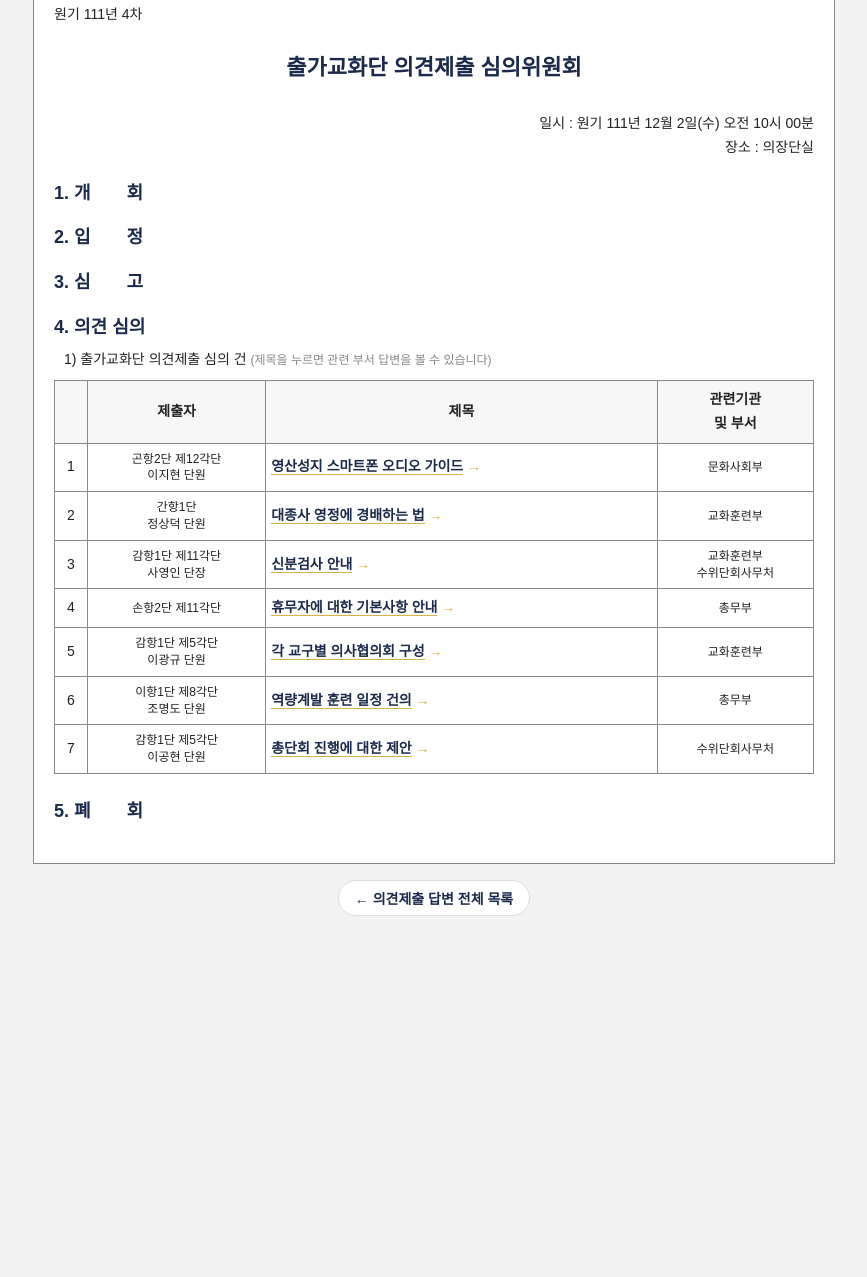
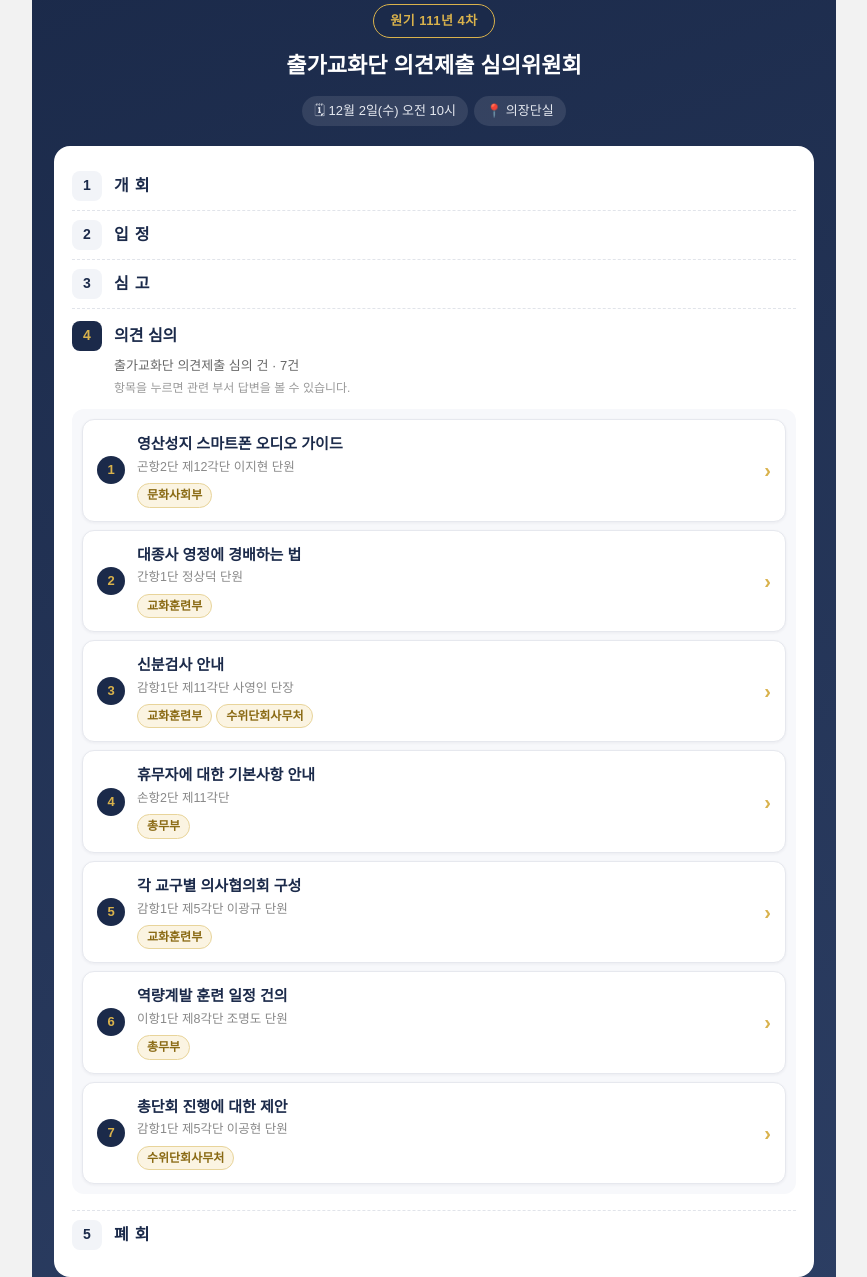
Before and after one commit to comechoi7-crypto/Opinions, a plain HTML site: page 111-4/index.html in a window 1280 px wide. Shown: the part 48-1325 px from the top of the page, without its empty margins (206-1073 px from the left). Before the commit the page ends 988 px from the top, so only its background shows below. Drawn offline with Linux system fonts and the light colour scheme.

Commit message:
111-4 안건 페이지 디자인 개선
Co-Authored-By: Claude Opus 5.5 <noreply@anthropic.com>
Claude-Session: https://claude.ai/code/session_018HMcAo6Yrgnc5y8z3T5v7V

```diff
--- a/111-4/index.html
+++ b/111-4/index.html
@@ -1,74 +1,108 @@
 <!DOCTYPE html>
 <html lang="ko"><head><meta charset="utf-8"><meta name="viewport" content="width=device-width, initial-scale=1"><title>원기 111년 4차 출가교화단 의견제출 심의위원회</title></head>
-<body style="margin:0;padding:24px 10px;background:#F2F2F2;">
-<div style="max-width:760px;margin:0 auto;padding:26px 20px 30px;background:#FFFFFF;border:1px solid #888888;font-family:'Noto Sans KR','Malgun Gothic',sans-serif;color:#222222;line-height:1.7;word-break:keep-all;">
+<body style="margin:0;padding:24px 12px;background:#F2F2F2;">
+<div style="max-width:760px;margin:0 auto;padding:22px;background:linear-gradient(160deg,#1B2A4A 0%,#2C3E63 100%);border-radius:20px;font-family:'Noto Sans KR','Malgun Gothic',sans-serif;color:#333333;line-height:1.7;word-break:keep-all;">
 
-  <div style="font-size:14px;margin-bottom:22px;">원기 111년 4차</div>
-  <h2 style="margin:0 0 26px;text-align:center;font-size:22px;font-weight:700;color:#1B2A4A;">출가교화단 의견제출 심의위원회</h2>
-  <div style="text-align:right;font-size:14px;margin-bottom:18px;">일시 : 원기 111년 12월 2일(수) 오전 10시 00분<br>장소 : 의장단실</div>
+  <div style="text-align:center;margin:6px 0 12px;">
+    <span style="display:inline-block;background:#1B2A4A;color:#D9B24C;border:1px solid #D9B24C;border-radius:999px;padding:5px 16px;font-size:13px;font-weight:700;letter-spacing:0.5px;">원기 111년 4차</span>
+  </div>
+  <h2 style="margin:0 0 14px;text-align:center;color:#FFFFFF;font-size:22px;font-weight:700;line-height:1.45;">출가교화단 의견제출 심의위원회</h2>
+  <div style="display:flex;justify-content:center;flex-wrap:wrap;gap:6px;margin-bottom:20px;">
+    <span style="background:rgba(255,255,255,0.1);color:#E6E9F0;border-radius:999px;padding:4px 12px;font-size:13px;">🗓 12월 2일(수) 오전 10시</span>
+    <span style="background:rgba(255,255,255,0.1);color:#E6E9F0;border-radius:999px;padding:4px 12px;font-size:13px;">📍 의장단실</span>
+  </div>
 
-  <div style="margin:14px 0 6px;font-size:18px;font-weight:700;color:#1B2A4A;">1. 개　　회</div>
-  <div style="margin:14px 0 6px;font-size:18px;font-weight:700;color:#1B2A4A;">2. 입　　정</div>
-  <div style="margin:14px 0 6px;font-size:18px;font-weight:700;color:#1B2A4A;">3. 심　　고</div>
-  <div style="margin:14px 0 6px;font-size:18px;font-weight:700;color:#1B2A4A;">4. 의견 심의</div>
-  <div style="font-size:14px;margin:0 0 8px 10px;">1) 출가교화단 의견제출 심의 건 <span style="color:#888888;font-size:12px;">(제목을 누르면 관련 부서 답변을 볼 수 있습니다)</span></div>
-  <div style="overflow-x:auto;">
-    <table style="width:100%;border-collapse:collapse;font-size:14px;">
-      <thead>
-        <tr style="background:#F7F7F7;">
-          <th style="border:1px solid #888888;padding:7px 5px;vertical-align:middle;"></th>
-          <th style="border:1px solid #888888;padding:7px 5px;vertical-align:middle;">제출자</th>
-          <th style="border:1px solid #888888;padding:7px 5px;vertical-align:middle;">제목</th>
-          <th style="border:1px solid #888888;padding:7px 5px;vertical-align:middle;">관련기관<br>및 부서</th>
-        </tr>
-      </thead>
-      <tbody>
-        <tr>
-          <td style="border:1px solid #888888;padding:7px 5px;vertical-align:middle;text-align:center;width:22px;">1</td>
-          <td style="border:1px solid #888888;padding:7px 5px;vertical-align:middle;text-align:center;font-size:12px;line-height:1.4;">곤항2단 제12각단<br>이지현 단원</td>
-          <td style="border:1px solid #888888;padding:7px 5px;vertical-align:middle;"><a href="../yeongsan-audio/" style="color:#1B2A4A;font-weight:700;text-decoration:none;border-bottom:1px solid #D9B24C;">영산성지 스마트폰 오디오 가이드</a> <span style="color:#D9B24C;font-weight:700;">→</span></td>
-          <td style="border:1px solid #888888;padding:7px 5px;vertical-align:middle;text-align:center;font-size:12px;line-height:1.4;">문화사회부</td>
-        </tr>
-        <tr>
-          <td style="border:1px solid #888888;padding:7px 5px;vertical-align:middle;text-align:center;width:22px;">2</td>
-          <td style="border:1px solid #888888;padding:7px 5px;vertical-align:middle;text-align:center;font-size:12px;line-height:1.4;">간항1단<br>정상덕 단원</td>
-          <td style="border:1px solid #888888;padding:7px 5px;vertical-align:middle;"><a href="../daejongsa-portrait/" style="color:#1B2A4A;font-weight:700;text-decoration:none;border-bottom:1px solid #D9B24C;">대종사 영정에 경배하는 법</a> <span style="color:#D9B24C;font-weight:700;">→</span></td>
-          <td style="border:1px solid #888888;padding:7px 5px;vertical-align:middle;text-align:center;font-size:12px;line-height:1.4;">교화훈련부</td>
-        </tr>
-        <tr>
-          <td style="border:1px solid #888888;padding:7px 5px;vertical-align:middle;text-align:center;width:22px;">3</td>
-          <td style="border:1px solid #888888;padding:7px 5px;vertical-align:middle;text-align:center;font-size:12px;line-height:1.4;">감항1단 제11각단<br>사영인 단장</td>
-          <td style="border:1px solid #888888;padding:7px 5px;vertical-align:middle;"><a href="../sinbun-reinterpret/" style="color:#1B2A4A;font-weight:700;text-decoration:none;border-bottom:1px solid #D9B24C;">신분검사 안내</a> <span style="color:#D9B24C;font-weight:700;">→</span></td>
-          <td style="border:1px solid #888888;padding:7px 5px;vertical-align:middle;text-align:center;font-size:12px;line-height:1.4;">교화훈련부<br>수위단회사무처</td>
-        </tr>
-        <tr>
-          <td style="border:1px solid #888888;padding:7px 5px;vertical-align:middle;text-align:center;width:22px;">4</td>
-          <td style="border:1px solid #888888;padding:7px 5px;vertical-align:middle;text-align:center;font-size:12px;line-height:1.4;">손항2단 제11각단</td>
-          <td style="border:1px solid #888888;padding:7px 5px;vertical-align:middle;"><a href="../humu-guide/" style="color:#1B2A4A;font-weight:700;text-decoration:none;border-bottom:1px solid #D9B24C;">휴무자에 대한 기본사항 안내</a> <span style="color:#D9B24C;font-weight:700;">→</span></td>
-          <td style="border:1px solid #888888;padding:7px 5px;vertical-align:middle;text-align:center;font-size:12px;line-height:1.4;">총무부</td>
-        </tr>
-        <tr>
-          <td style="border:1px solid #888888;padding:7px 5px;vertical-align:middle;text-align:center;width:22px;">5</td>
-          <td style="border:1px solid #888888;padding:7px 5px;vertical-align:middle;text-align:center;font-size:12px;line-height:1.4;">감항1단 제5각단<br>이광규 단원</td>
-          <td style="border:1px solid #888888;padding:7px 5px;vertical-align:middle;"><a href="../doctor-council/" style="color:#1B2A4A;font-weight:700;text-decoration:none;border-bottom:1px solid #D9B24C;">각 교구별 의사협의회 구성</a> <span style="color:#D9B24C;font-weight:700;">→</span></td>
-          <td style="border:1px solid #888888;padding:7px 5px;vertical-align:middle;text-align:center;font-size:12px;line-height:1.4;">교화훈련부</td>
-        </tr>
-        <tr>
-          <td style="border:1px solid #888888;padding:7px 5px;vertical-align:middle;text-align:center;width:22px;">6</td>
-          <td style="border:1px solid #888888;padding:7px 5px;vertical-align:middle;text-align:center;font-size:12px;line-height:1.4;">이항1단 제8각단<br>조명도 단원</td>
-          <td style="border:1px solid #888888;padding:7px 5px;vertical-align:middle;"><a href="../training-schedule/" style="color:#1B2A4A;font-weight:700;text-decoration:none;border-bottom:1px solid #D9B24C;">역량계발 훈련 일정 건의</a> <span style="color:#D9B24C;font-weight:700;">→</span></td>
-          <td style="border:1px solid #888888;padding:7px 5px;vertical-align:middle;text-align:center;font-size:12px;line-height:1.4;">총무부</td>
-        </tr>
-        <tr>
-          <td style="border:1px solid #888888;padding:7px 5px;vertical-align:middle;text-align:center;width:22px;">7</td>
-          <td style="border:1px solid #888888;padding:7px 5px;vertical-align:middle;text-align:center;font-size:12px;line-height:1.4;">감항1단 제5각단<br>이공현 단원</td>
-          <td style="border:1px solid #888888;padding:7px 5px;vertical-align:middle;"><a href="../chongdanhoe-proposal/" style="color:#1B2A4A;font-weight:700;text-decoration:none;border-bottom:1px solid #D9B24C;">총단회 진행에 대한 제안</a> <span style="color:#D9B24C;font-weight:700;">→</span></td>
-          <td style="border:1px solid #888888;padding:7px 5px;vertical-align:middle;text-align:center;font-size:12px;line-height:1.4;">수위단회사무처</td>
-        </tr>
-      </tbody>
-    </table>
+  <div style="background:#FFFFFF;border-radius:16px;padding:16px 18px 18px;">
+    <div style="display:flex;align-items:center;gap:12px;padding:9px 0;border-bottom:1px dashed #E1E4EA;">
+      <span style="flex:0 0 30px;height:30px;border-radius:8px;background:#F2F4F8;color:#1B2A4A;font-size:14px;font-weight:700;display:flex;align-items:center;justify-content:center;">1</span>
+      <span style="color:#1B2A4A;font-size:16px;font-weight:700;letter-spacing:6px;">개회</span>
+    </div>
+    <div style="display:flex;align-items:center;gap:12px;padding:9px 0;border-bottom:1px dashed #E1E4EA;">
+      <span style="flex:0 0 30px;height:30px;border-radius:8px;background:#F2F4F8;color:#1B2A4A;font-size:14px;font-weight:700;display:flex;align-items:center;justify-content:center;">2</span>
+      <span style="color:#1B2A4A;font-size:16px;font-weight:700;letter-spacing:6px;">입정</span>
+    </div>
+    <div style="display:flex;align-items:center;gap:12px;padding:9px 0;border-bottom:1px dashed #E1E4EA;">
+      <span style="flex:0 0 30px;height:30px;border-radius:8px;background:#F2F4F8;color:#1B2A4A;font-size:14px;font-weight:700;display:flex;align-items:center;justify-content:center;">3</span>
+      <span style="color:#1B2A4A;font-size:16px;font-weight:700;letter-spacing:6px;">심고</span>
+    </div>
+    <div style="padding:12px 0 4px;">
+      <div style="display:flex;align-items:center;gap:12px;margin-bottom:4px;">
+        <span style="flex:0 0 30px;height:30px;border-radius:8px;background:#1B2A4A;color:#D9B24C;font-size:14px;font-weight:700;display:flex;align-items:center;justify-content:center;">4</span>
+        <span style="color:#1B2A4A;font-size:16px;font-weight:700;">의견 심의</span>
+      </div>
+      <div style="color:#666666;font-size:13px;margin:0 0 10px 42px;">출가교화단 의견제출 심의 건 · 7건<br><span style="color:#999999;font-size:12px;">항목을 누르면 관련 부서 답변을 볼 수 있습니다.</span></div>
+      <div style="background:#F7F8FB;border-radius:12px;padding:10px 10px 2px;">
+      <a href="../yeongsan-audio/" style="display:flex;align-items:center;gap:12px;background:#FFFFFF;border:1px solid #E6E8EE;border-radius:12px;padding:13px 14px;margin-bottom:8px;text-decoration:none;color:#333333;box-shadow:0 1px 3px rgba(27,42,74,0.06);">
+        <span style="flex:0 0 28px;height:28px;border-radius:50%;background:#1B2A4A;color:#D9B24C;font-size:13px;font-weight:700;display:flex;align-items:center;justify-content:center;">1</span>
+        <span style="flex:1;min-width:0;">
+          <span style="display:block;color:#1B2A4A;font-size:15px;font-weight:700;line-height:1.45;">영산성지 스마트폰 오디오 가이드</span>
+          <span style="display:block;color:#888888;font-size:12.5px;margin:2px 0 5px;">곤항2단 제12각단 이지현 단원</span>
+          <span style="display:flex;flex-wrap:wrap;gap:4px;"><span style="background:#FBF4E2;color:#8A6A14;border:1px solid #E8D49A;border-radius:999px;padding:1px 9px;font-size:12px;font-weight:700;white-space:nowrap;">문화사회부</span></span>
+        </span>
+        <span style="color:#D9B24C;font-size:20px;font-weight:700;">›</span>
+      </a>
+      <a href="../daejongsa-portrait/" style="display:flex;align-items:center;gap:12px;background:#FFFFFF;border:1px solid #E6E8EE;border-radius:12px;padding:13px 14px;margin-bottom:8px;text-decoration:none;color:#333333;box-shadow:0 1px 3px rgba(27,42,74,0.06);">
+        <span style="flex:0 0 28px;height:28px;border-radius:50%;background:#1B2A4A;color:#D9B24C;font-size:13px;font-weight:700;display:flex;align-items:center;justify-content:center;">2</span>
+        <span style="flex:1;min-width:0;">
+          <span style="display:block;color:#1B2A4A;font-size:15px;font-weight:700;line-height:1.45;">대종사 영정에 경배하는 법</span>
+          <span style="display:block;color:#888888;font-size:12.5px;margin:2px 0 5px;">간항1단 정상덕 단원</span>
+          <span style="display:flex;flex-wrap:wrap;gap:4px;"><span style="background:#FBF4E2;color:#8A6A14;border:1px solid #E8D49A;border-radius:999px;padding:1px 9px;font-size:12px;font-weight:700;white-space:nowrap;">교화훈련부</span></span>
+        </span>
+        <span style="color:#D9B24C;font-size:20px;font-weight:700;">›</span>
+      </a>
+      <a href="../sinbun-reinterpret/" style="display:flex;align-items:center;gap:12px;background:#FFFFFF;border:1px solid #E6E8EE;border-radius:12px;padding:13px 14px;margin-bottom:8px;text-decoration:none;color:#333333;box-shadow:0 1px 3px rgba(27,42,74,0.06);">
+        <span style="flex:0 0 28px;height:28px;border-radius:50%;background:#1B2A4A;color:#D9B24C;font-size:13px;font-weight:700;display:flex;align-items:center;justify-content:center;">3</span>
+        <span style="flex:1;min-width:0;">
+          <span style="display:block;color:#1B2A4A;font-size:15px;font-weight:700;line-height:1.45;">신분검사 안내</span>
+          <span style="display:block;color:#888888;font-size:12.5px;margin:2px 0 5px;">감항1단 제11각단 사영인 단장</span>
+          <span style="display:flex;flex-wrap:wrap;gap:4px;"><span style="background:#FBF4E2;color:#8A6A14;border:1px solid #E8D49A;border-radius:999px;padding:1px 9px;font-size:12px;font-weight:700;white-space:nowrap;">교화훈련부</span><span style="background:#FBF4E2;color:#8A6A14;border:1px solid #E8D49A;border-radius:999px;padding:1px 9px;font-size:12px;font-weight:700;white-space:nowrap;">수위단회사무처</span></span>
+        </span>
+        <span style="color:#D9B24C;font-size:20px;font-weight:700;">›</span>
+      </a>
+      <a href="../humu-guide/" style="display:flex;align-items:center;gap:12px;background:#FFFFFF;border:1px solid #E6E8EE;border-radius:12px;padding:13px 14px;margin-bottom:8px;text-decoration:none;color:#333333;box-shadow:0 1px 3px rgba(27,42,74,0.06);">
+        <span style="flex:0 0 28px;height:28px;border-radius:50%;background:#1B2A4A;color:#D9B24C;font-size:13px;font-weight:700;display:flex;align-items:center;justify-content:center;">4</span>
+        <span style="flex:1;min-width:0;">
+          <span style="display:block;color:#1B2A4A;font-size:15px;font-weight:700;line-height:1.45;">휴무자에 대한 기본사항 안내</span>
+          <span style="display:block;color:#888888;font-size:12.5px;margin:2px 0 5px;">손항2단 제11각단</span>
+          <span style="display:flex;flex-wrap:wrap;gap:4px;"><span style="background:#FBF4E2;color:#8A6A14;border:1px solid #E8D49A;border-radius:999px;padding:1px 9px;font-size:12px;font-weight:700;white-space:nowrap;">총무부</span></span>
+        </span>
+        <span style="color:#D9B24C;font-size:20px;font-weight:700;">›</span>
+      </a>
+      <a href="../doctor-council/" style="display:flex;align-items:center;gap:12px;background:#FFFFFF;border:1px solid #E6E8EE;border-radius:12px;padding:13px 14px;margin-bottom:8px;text-decoration:none;color:#333333;box-shadow:0 1px 3px rgba(27,42,74,0.06);">
+        <span style="flex:0 0 28px;height:28px;border-radius:50%;background:#1B2A4A;color:#D9B24C;font-size:13px;font-weight:700;display:flex;align-items:center;justify-content:center;">5</span>
+        <span style="flex:1;min-width:0;">
+          <span style="display:block;color:#1B2A4A;font-size:15px;font-weight:700;line-height:1.45;">각 교구별 의사협의회 구성</span>
+          <span style="display:block;color:#888888;font-size:12.5px;margin:2px 0 5px;">감항1단 제5각단 이광규 단원</span>
+          <span style="display:flex;flex-wrap:wrap;gap:4px;"><span style="background:#FBF4E2;color:#8A6A14;border:1px solid #E8D49A;border-radius:999px;padding:1px 9px;font-size:12px;font-weight:700;white-space:nowrap;">교화훈련부</span></span>
+        </span>
+        <span style="color:#D9B24C;font-size:20px;font-weight:700;">›</span>
+      </a>
+      <a href="../training-schedule/" style="display:flex;align-items:center;gap:12px;background:#FFFFFF;border:1px solid #E6E8EE;border-radius:12px;padding:13px 14px;margin-bottom:8px;text-decoration:none;color:#333333;box-shadow:0 1px 3px rgba(27,42,74,0.06);">
+        <span style="flex:0 0 28px;height:28px;border-radius:50%;background:#1B2A4A;color:#D9B24C;font-size:13px;font-weight:700;display:flex;align-items:center;justify-content:center;">6</span>
+        <span style="flex:1;min-width:0;">
+          <span style="display:block;color:#1B2A4A;font-size:15px;font-weight:700;line-height:1.45;">역량계발 훈련 일정 건의</span>
+          <span style="display:block;color:#888888;font-size:12.5px;margin:2px 0 5px;">이항1단 제8각단 조명도 단원</span>
+          <span style="display:flex;flex-wrap:wrap;gap:4px;"><span style="background:#FBF4E2;color:#8A6A14;border:1px solid #E8D49A;border-radius:999px;padding:1px 9px;font-size:12px;font-weight:700;white-space:nowrap;">총무부</span></span>
+        </span>
+        <span style="color:#D9B24C;font-size:20px;font-weight:700;">›</span>
+      </a>
+      <a href="../chongdanhoe-proposal/" style="display:flex;align-items:center;gap:12px;background:#FFFFFF;border:1px solid #E6E8EE;border-radius:12px;padding:13px 14px;margin-bottom:8px;text-decoration:none;color:#333333;box-shadow:0 1px 3px rgba(27,42,74,0.06);">
+        <span style="flex:0 0 28px;height:28px;border-radius:50%;background:#1B2A4A;color:#D9B24C;font-size:13px;font-weight:700;display:flex;align-items:center;justify-content:center;">7</span>
+        <span style="flex:1;min-width:0;">
+          <span style="display:block;color:#1B2A4A;font-size:15px;font-weight:700;line-height:1.45;">총단회 진행에 대한 제안</span>
+          <span style="display:block;color:#888888;font-size:12.5px;margin:2px 0 5px;">감항1단 제5각단 이공현 단원</span>
+          <span style="display:flex;flex-wrap:wrap;gap:4px;"><span style="background:#FBF4E2;color:#8A6A14;border:1px solid #E8D49A;border-radius:999px;padding:1px 9px;font-size:12px;font-weight:700;white-space:nowrap;">수위단회사무처</span></span>
+        </span>
+        <span style="color:#D9B24C;font-size:20px;font-weight:700;">›</span>
+      </a>
+      </div>
+    </div>
+    <div style="border-top:1px dashed #E1E4EA;margin-top:12px;"></div>
+    <div style="display:flex;align-items:center;gap:12px;padding:9px 0;">
+      <span style="flex:0 0 30px;height:30px;border-radius:8px;background:#F2F4F8;color:#1B2A4A;font-size:14px;font-weight:700;display:flex;align-items:center;justify-content:center;">5</span>
+      <span style="color:#1B2A4A;font-size:16px;font-weight:700;letter-spacing:6px;">폐회</span>
+    </div>
   </div>
-  <div style="margin:14px 0 6px;font-size:18px;font-weight:700;color:#1B2A4A;margin-top:22px;">5. 폐　　회</div>
 
 </div>
 <div style="max-width:760px;margin:16px auto 0;text-align:center;font-family:'Noto Sans KR','Malgun Gothic',sans-serif;">
```
